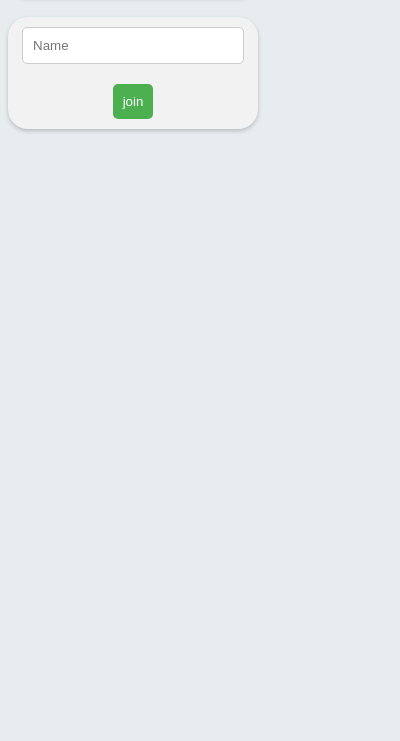
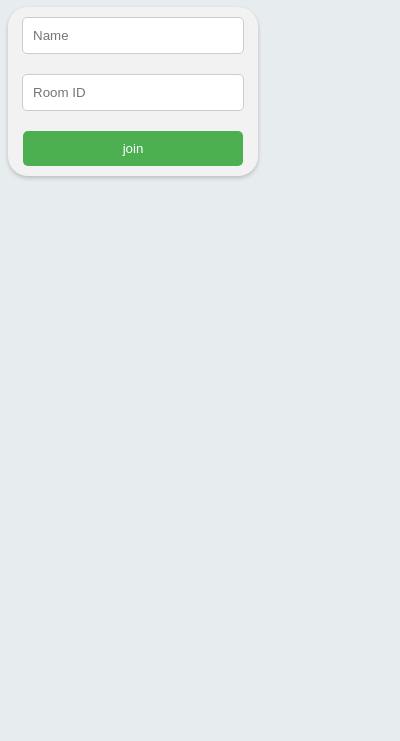
Before and after one commit to salahalsilevanai/lounge-cast, a browser extension: page popup.html in a window 400 px wide. Shown: the part 103-844 px from the top of the page. Drawn offline with Linux system fonts and the light colour scheme.

Commit message:
changed popup.js ui

```diff
--- a/popup.html
+++ b/popup.html
@@ -9,6 +9,7 @@
         width: 250px;
         height: 250px;
         background-color: #e7ecef;
+        border: 0px;
       }
       h1 {
         text-align: center;
@@ -21,10 +22,11 @@
         border: 1px solid #ccc;
         width: 200px;
       }
-      button {
+      #button {
         display: block;
         margin: 10px auto;
-        padding: 10px;
+        width: 220px;
+        height: 35px;
         border-radius: 5px;
         border: none;
         background-color: #4caf50;
@@ -42,18 +44,18 @@
         border-radius: 20px;
         background-color: #f2f2f2;
 
-        margin-top: 20px;
         margin-bottom: 20px;
         box-shadow: 0 2px 4px rgba(0, 0, 0, 0.2);
       }
     </style>
   </head>
   <body>
-    <div class="container">
+    <div class="container" style="margin-top: 10px">
       <h1>osnTogether</h1>
     </div>
-    <div class="container">
+    <div class="container" style="margin-top: auto">
       <input type="text" placeholder="Name" id="name" />
+      <input type="text" placeholder="Room ID" id="room" />
       <button id="button">join</button>
       <script src="popup.js"></script>
     </div>
```
